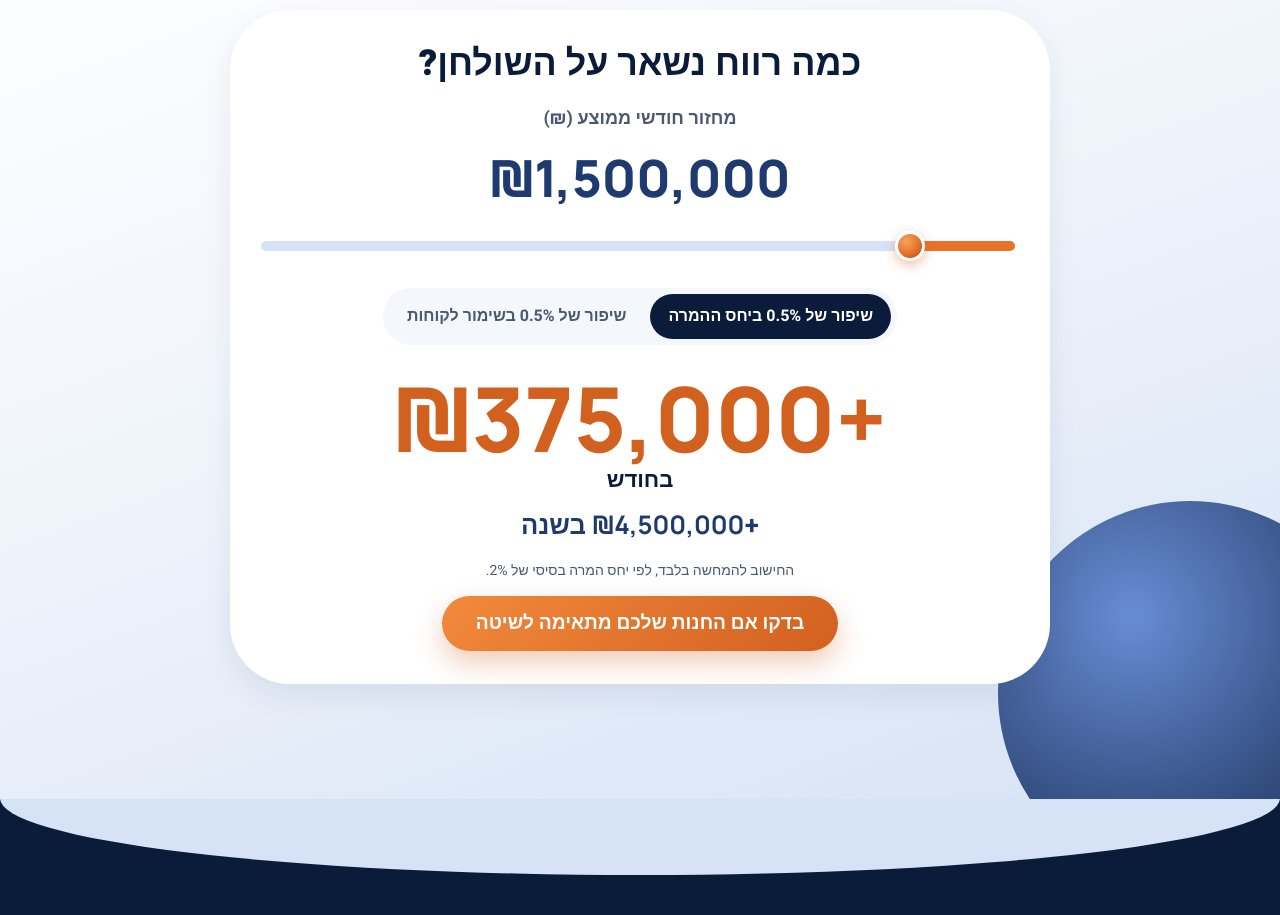
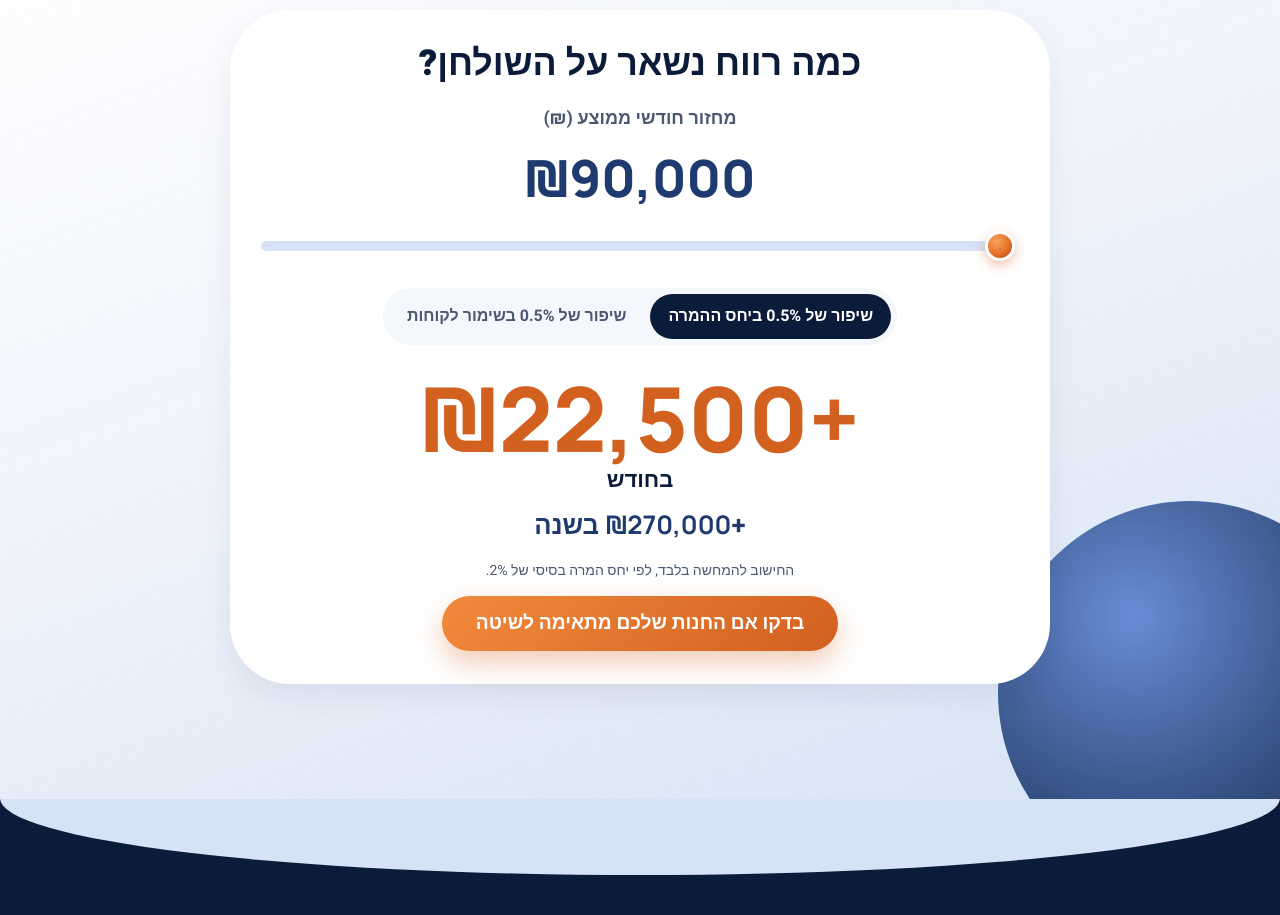
Before and after one commit to reuts12-bit/ecom-shift, a plain HTML site: page index.html in a window 1280 px wide. Shown: the part 2760-3675 px from the top of the page. Drawn offline with Linux system fonts and the light colour scheme.

Commit message:
Calculator starts at 90,000

```diff
--- a/index.html
+++ b/index.html
@@ -95,8 +95,8 @@
     <div class="calc card card--xl reveal">
       <h2 class="h-sub">כמה רווח נשאר על השולחן?</h2>
       <label class="calc__label" for="rev">מחזור חודשי ממוצע (₪)</label>
-      <div class="calc__val en" id="revOut">₪1,500,000</div>
-      <input type="range" id="rev" min="300000" max="10000000" step="50000" value="1500000">
+      <div class="calc__val en" id="revOut">₪90,000</div>
+      <input type="range" id="rev" min="90000" max="10000000" step="10000" value="90000">
       <div class="toggle" role="radiogroup" aria-label="סוג שיפור">
         <button role="radio" aria-checked="true" data-mode="conv" class="is-on">שיפור של 0.5% ביחס ההמרה</button>
         <button role="radio" aria-checked="false" data-mode="ret">שיפור של 0.5% בשימור לקוחות</button>
```
